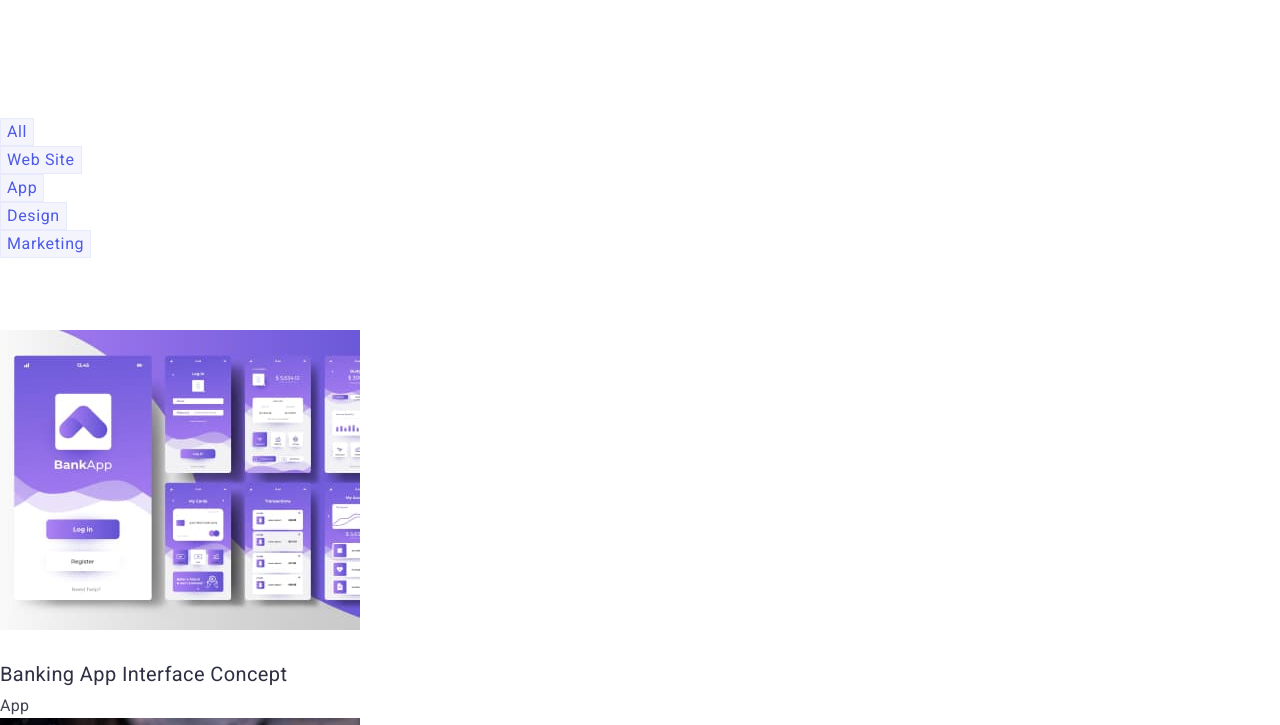
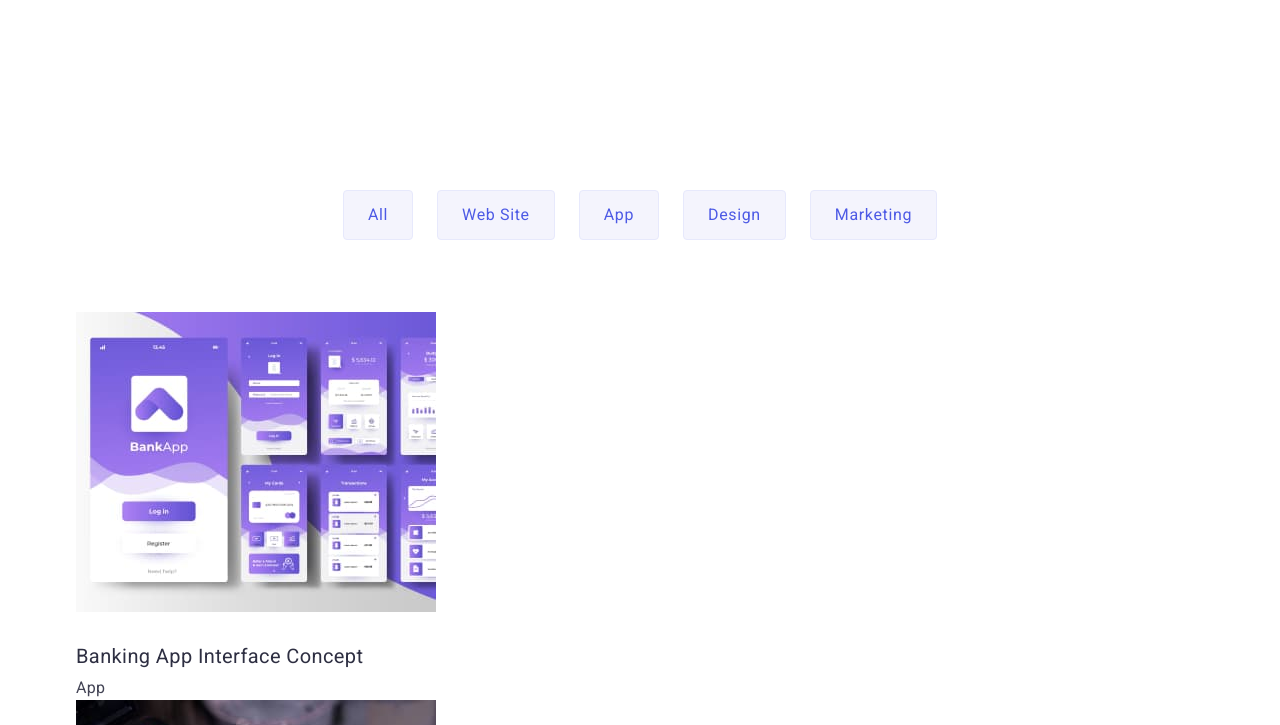
Before and after one commit to vmykhali666/goit-markup-hw-03, a plain HTML site: page portfolio.html in a window 1280 px wide. Shown: the part 51-776 px from the top of the page. Drawn offline with Linux system fonts and the light colour scheme.

Commit message:
fix portfolio issues

```diff
--- a/css/styles.css
+++ b/css/styles.css
@@ -131,10 +131,16 @@ address {
   gap: 24px;
 }
 
+.buttons-container_section {
+  padding-top: 96px;
+  padding-bottom: 120px;
+}
 
 .filter-buttons {
+  display: flex;
   justify-content: center;
-  margin: 0 auto;
+  gap: 24px;
+  margin-bottom: 72px;
 }
 
 .filter-button {
@@ -148,12 +154,16 @@ address {
   border: 0.5px solid var(--border-color);
   text-transform: capitalize;
   cursor: pointer;
+  padding: 12px 24px;
+  border: 1px solid var(--border-color);
+  border-radius: 4px;
 }
 
 
 
 .filter-button:hover,
 .filter-button:focus {
+  border: 1px solid transparent;
   background-color: var(--link-header-color);
   color: var(--white-color);
 }
--- a/portfolio.html
+++ b/portfolio.html
@@ -19,6 +19,7 @@
   </head>
   <body>
     <header class="header-container">
+      <div class="header-sub-container container">
         <nav class="header-navigation">
           <a href="./index.html" class="icon-logo_text link"
             >Web<span class="logo-accent">Studio</span></a
@@ -51,9 +52,11 @@
             </li>
           </ul>
         </address>
+      </div>
     </header>
     <main class="contant-container">
       <section class="buttons-container_section">
+        <div class="buttons-sub-container container">
           <h1 class="buttons-heading visually-hidden">Buttons</h1>
         <ul class="filter-buttons list">
           <li class="button-wrapper">
@@ -182,6 +185,7 @@
             </a>
           </li>
         </ul>
+        </div>
       </section>
     </main>
     <footer class="footer-container">
```
Lines whose indentation alone changed are shown as unchanged.
